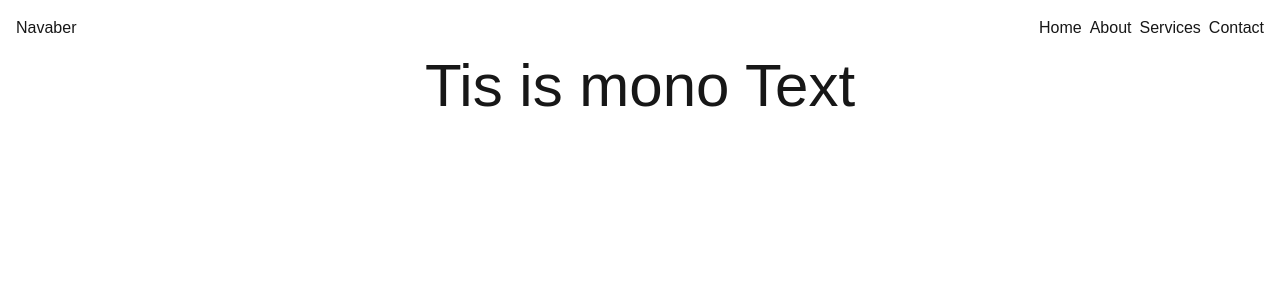
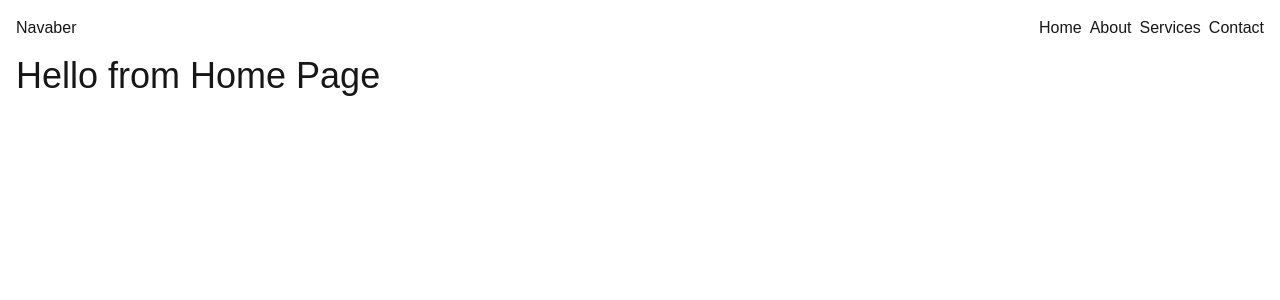
Before and after one commit to AbdulAdnan7/my-app, a Next.js app: page / in a window 1280 px wide. Shown: the top 300 px of the page. Built offline with nearby package versions, Linux system fonts and the light colour scheme.

Commit message:
Learned how to make server and client componenet

```diff
--- a/src/app/page.tsx
+++ b/src/app/page.tsx
@@ -3,9 +3,11 @@ import Image from "next/image";
 export default function Home() {
   return (
   <>
-  <div className="text-center text-6xl flex justify-center items-center">
-    <h1>Tis is mono Text</h1>
-  </div>
+   <div>
+    <h1 className="h2 ml-4 text-4xl">
+      Hello from Home Page
+    </h1>
+   </div>
   </>
   );
 }
```
